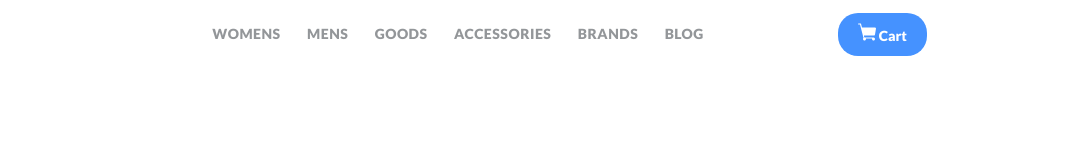
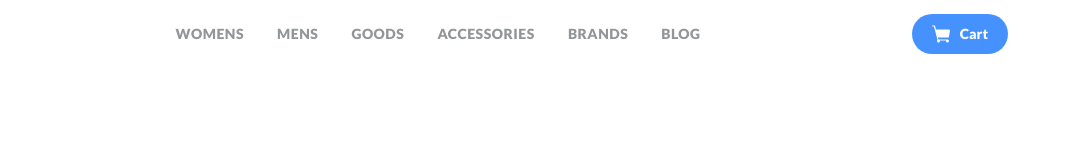
Before and after one commit to Nihremag/WillBerries, a plain HTML site: page index.html in a window 1280 px wide. Shown: the full height of the page, 202-1280 px from the left. Drawn offline with Linux system fonts and the light colour scheme.

```diff
--- a/css/style.css
+++ b/css/style.css
@@ -1,5 +1,6 @@
 .navigation {
     list-style: none;
+    padding: 0;
 }
 
 .navigation-link {
@@ -24,4 +25,10 @@
     font-weight: 900;
     font-size: 14px;
     line-height: 20px;
+    display: flex;
+    align-items: center;
+    cursor:pointer;
 }
+.button-icon {
+    margin-right: 10px;
+}
--- a/index.html
+++ b/index.html
@@ -42,7 +42,7 @@
                     </ul>
                 </nav>
             </div>
-            <div class="col-2">
+            <div class="col-2 d-flex justify-content-end">
                 <button class="button">
                     <img class="button-icon" src="/img/header/Cart.svg" alt="icon:cart">
                     <span class="button-text">Cart</span>
```
